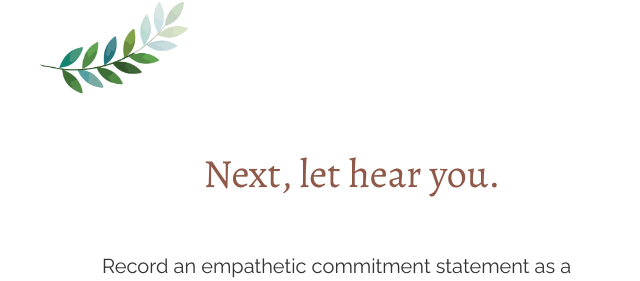
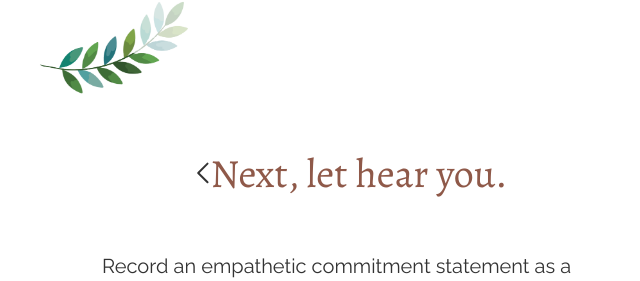
Before and after one commit to kent28808/olivebranchr2, a Next.js app: page /recordMessage in a window 1280 px wide. Shown: the part 107-388 px from the top of the page, without its empty margins (288-928 px from the left). Built offline with nearby package versions, Linux system fonts and the light colour scheme; what mic-recorder-to-mp3 would draw is missing.

Commit message:
added back button to previewPhoto, recipientName, recordMessage, and uploadPhoto

```diff
--- a/pages/previewPhoto.js
+++ b/pages/previewPhoto.js
@@ -3,6 +3,7 @@ import { useContext } from "react";
 import { MessageContext } from "../context/MessageContext";
 import ButtonForward from "../components/ButtonForward";
 import progressBar3 from "../public/progress/progressbar_step2.png";
+import ButtonBack from "../components/ButtonBack";
 
 export default function Previewphoto() {
   const { message } = useContext(MessageContext);
@@ -16,7 +17,7 @@ export default function Previewphoto() {
           alt='progress bar3 logo'
         />
       </div>{" "}
-      <h2 className='heading'>Looks great!</h2>
+      <ButtonBack innerRef='/uploadPhoto' headerText='Looks good. Thanks!' />
       <br></br>
       <Image
         src={message.imgURL}
--- a/pages/recipientName.js
+++ b/pages/recipientName.js
@@ -18,7 +18,7 @@ export default function Recipientnamescreen() {
         />
       </div>
       <ButtonBack
-        innerRef='/intro'
+        innerRef='/userName'
         headerText={`Hey ${message.senderName}, who are you reaching out to?`}
       />
       <GetFormData
--- a/pages/recordMessage.js
+++ b/pages/recordMessage.js
@@ -6,6 +6,7 @@ import Image from "next/image";
 import progressBar4 from "../public/progress/progressbar_step4.png";
 import buttonRecording from "../public/button_recording.svg";
 import buttonStop from "../public/button_stop_recording.svg";
+import ButtonBack from "../components/ButtonBack";
 
 const Mp3Recorder = new MicRecorder({ bitRate: 128 });
 
@@ -79,7 +80,10 @@ export default function Recordmessage() {
           alt='progress bar4 logo'
         />
       </div>
-      <h2 className='heading'>Next, let {message.recipientName} hear you.</h2>
+      <ButtonBack
+        innerRef='/previewPhoto'
+        headerText={`Next, let ${message.recipientName} hear you.`}
+      />
       <p className='body'>
         Record an empathetic commitment statement as a voice message. Not sure
         what to say? We've got one ready for you.
```
Also changed, not shown: pages/uploadPhoto.js (+5 -3 lines).
